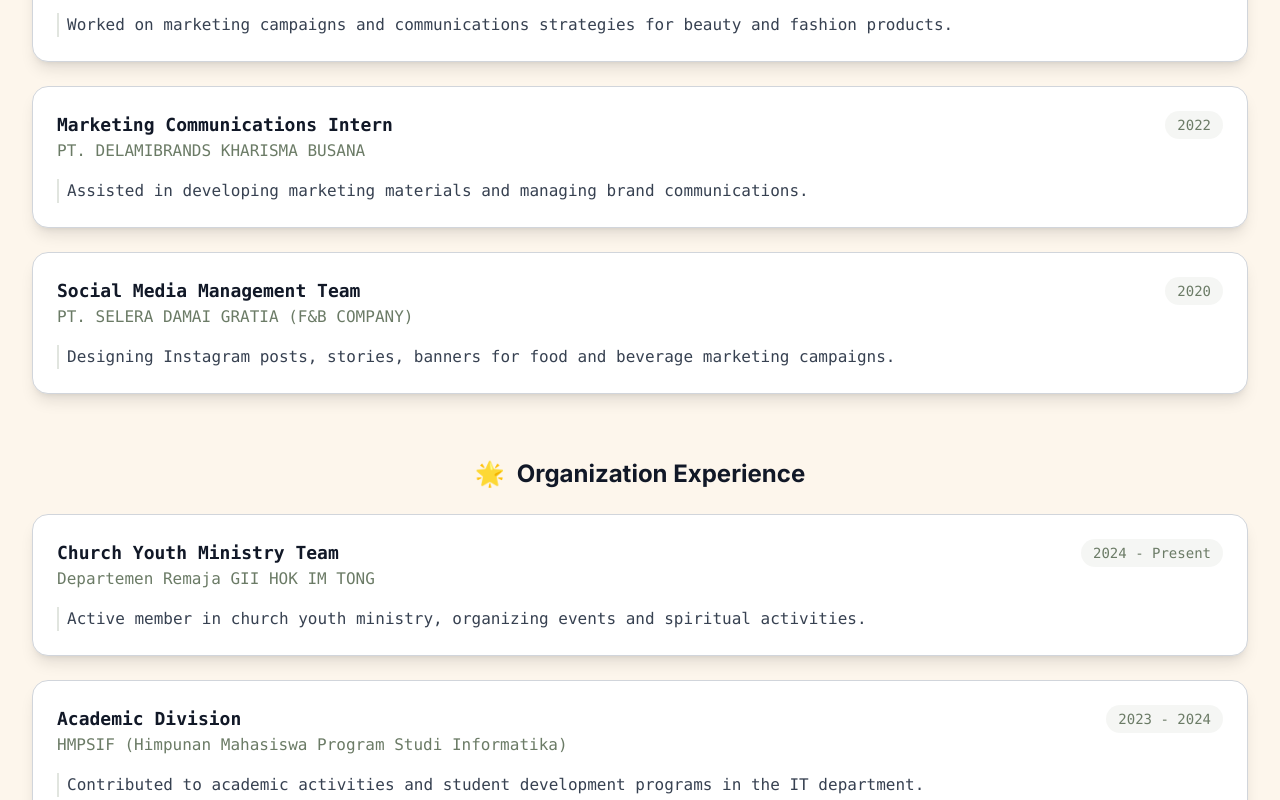
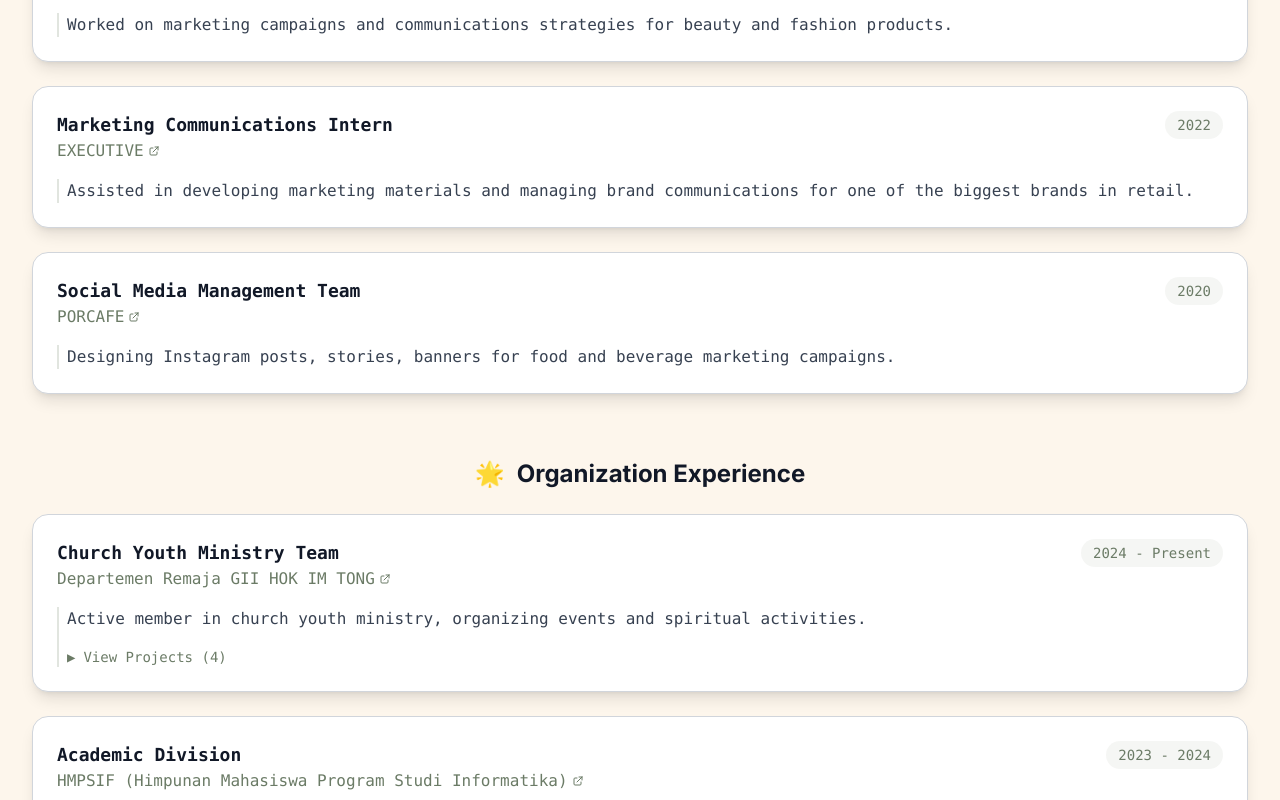
Before and after one commit to JasonAgung/portfolio-website, a Next.js app: page /experience in a window 1280 px wide. Shown: the part 380-1180 px from the top of the page. Built offline with nearby package versions, Linux system fonts and the light colour scheme.

Commit message:
vercel add projects to org

```diff
--- a/app/experience/ExperienceClient.tsx
+++ b/app/experience/ExperienceClient.tsx
@@ -5,6 +5,7 @@ import { useEffect, useState } from 'react';
 
 export default function ExperienceClient() {
   const [showContent, setShowContent] = useState(false);
+  const [expandedOrg, setExpandedOrg] = useState<number | null>(null);
 
   useEffect(() => {
     setShowContent(true);
@@ -13,18 +14,21 @@ export default function ExperienceClient() {
   const workExperience = [
     {
       company: 'GLAMIFY',
+      companyLink: 'https://www.instagram.com/glamify.id/',
       position: 'Marketing Communications Intern',
       year: '2023',
       description: 'Worked on marketing campaigns and communications strategies for beauty and fashion products.',
     },
     {
-      company: 'PT. DELAMIBRANDS KHARISMA BUSANA',
+      company: 'EXECUTIVE',
+      companyLink: 'https://www.instagram.com/id_executive/',
       position: 'Marketing Communications Intern',
       year: '2022',
-      description: 'Assisted in developing marketing materials and managing brand communications.',
+      description: 'Assisted in developing marketing materials and managing brand communications for one of the biggest brands in retail.',
     },
     {
-      company: 'PT. SELERA DAMAI GRATIA (F&B COMPANY)',
+      company: 'PORCAFE',
+      companyLink: 'https://www.instagram.com/porcafe.bandung/',
       position: 'Social Media Management Team',
       year: '2020',
       description: 'Designing Instagram posts, stories, banners for food and beverage marketing campaigns.',
@@ -34,15 +38,29 @@ export default function ExperienceClient() {
   const organizationExperience = [
     {
       organization: 'Departemen Remaja GII HOK IM TONG',
+      organizationLink: 'https://www.instagram.com/arisegeneration.gii/',
       position: 'Church Youth Ministry Team',
       period: '2024 - Present',
       description: 'Active member in church youth ministry, organizing events and spiritual activities.',
+      projects: [
+        { name: 'Resfeber 2023', role: 'Event Team', icon: '🎪' },
+        { name: 'Jingle Wave 2023', role: 'Event Team', icon: '🎄' },
+        { name: 'Arise Teens Camp 2024', role: 'Event Team', icon: '⛺' },
+        { name: 'Retrouvailles 2024', role: 'Event and Worship Team', icon: '🎵' },
+      ],
     },
     {
       organization: 'HMPSIF (Himpunan Mahasiswa Program Studi Informatika)',
+      organizationLink: 'https://www.instagram.com/hmpsif_unpar/',
       position: 'Academic Division',
       period: '2023 - 2024',
       description: 'Contributed to academic activities and student development programs in the IT department.',
+      projects: [
+        { name: 'I-CARE 2023', role: 'Vice Chief Executive', icon: '💼' },
+        { name: 'SIAP IF 2023', role: 'Vice Head of Event Team', icon: '🎯' },
+        { name: 'THORMATICS 2023', role: 'Head of External Communication', icon: '📢' },
+        { name: 'WOMTICS 2023', role: 'Head of Event Team', icon: '👥' },
+      ],
     },
   ];
 
@@ -77,9 +95,17 @@ export default function ExperienceClient() {
                           <h3 className="text-lg font-semibold text-gray-900 dark:text-white">
                             {job.position}
                           </h3>
-                          <p className="text-sage-600 dark:text-sage-400">
+                          <a
+                            href={job.companyLink}
+                            target="_blank"
+                            rel="noopener noreferrer"
+                            className="text-sage-600 dark:text-sage-400 hover:text-sage-700 dark:hover:text-sage-300 hover:underline transition-colors inline-flex items-center gap-1"
+                          >
                             {job.company}
-                          </p>
+                            <svg className="w-3 h-3" fill="none" stroke="currentColor" viewBox="0 0 24 24">
+                              <path strokeLinecap="round" strokeLinejoin="round" strokeWidth={2} d="M10 6H6a2 2 0 00-2 2v10a2 2 0 002 2h10a2 2 0 002-2v-4M14 4h6m0 0v6m0-6L10 14" />
+                            </svg>
+                          </a>
                         </div>
                         <span className="text-sm text-sage-600 dark:text-sage-400 bg-sage-400/10 dark:bg-sage-400/20 px-3 py-1 rounded-full">
                           {job.year}
@@ -109,13 +135,21 @@ export default function ExperienceClient() {
                   >
                     <div>
                       <div className="flex flex-col sm:flex-row sm:items-start sm:justify-between gap-2">
-                        <div>
+                        <div className="flex-1">
                           <h3 className="text-lg font-semibold text-gray-900 dark:text-white">
                             {org.position}
                           </h3>
-                          <p className="text-sage-600 dark:text-sage-400">
+                          <a
+                            href={org.organizationLink}
+                            target="_blank"
+                            rel="noopener noreferrer"
+                            className="text-sage-600 dark:text-sage-400 hover:text-sage-700 dark:hover:text-sage-300 hover:underline transition-colors inline-flex items-center gap-1"
+                          >
                             {org.organization}
-                          </p>
+                            <svg className="w-3 h-3" fill="none" stroke="currentColor" viewBox="0 0 24 24">
+                              <path strokeLinecap="round" strokeLinejoin="round" strokeWidth={2} d="M10 6H6a2 2 0 00-2 2v10a2 2 0 002 2h10a2 2 0 002-2v-4M14 4h6m0 0v6m0-6L10 14" />
+                            </svg>
+                          </a>
                         </div>
                         <span className="text-sm text-sage-600 dark:text-sage-400 bg-sage-400/10 dark:bg-sage-400/20 px-3 py-1 rounded-full">
                           {org.period}
@@ -125,6 +159,41 @@ export default function ExperienceClient() {
                         <p className="text-gray-700 dark:text-gray-300">
                           {org.description}
                         </p>
+
+                        {org.projects && (
+                          <div className="mt-4">
+                            <button
+                              onClick={() => setExpandedOrg(expandedOrg === index ? null : index)}
+                              className="flex items-center gap-2 text-sage-600 dark:text-sage-400 hover:text-sage-700 dark:hover:text-sage-300 transition-colors text-sm"
+                            >
+                              <span className={`transform transition-transform ${expandedOrg === index ? 'rotate-90' : ''}`}>
+                                ▶
+                              </span>
+                              View Projects ({org.projects.length})
+                            </button>
+
+                            {expandedOrg === index && (
+                              <div className="mt-3 space-y-2 animate-fadeIn">
+                                {org.projects.map((project, pIndex) => (
+                                  <div
+                                    key={pIndex}
+                                    className="flex items-start gap-3 p-3 bg-sage-50 dark:bg-sage-900/20 rounded-lg border border-sage-200 dark:border-sage-700/30"
+                                  >
+                                    <span className="text-2xl">{project.icon}</span>
+                                    <div className="flex-1">
+                                      <h4 className="text-sm font-semibold text-gray-900 dark:text-white">
+                                        {project.name}
+                                      </h4>
+                                      <p className="text-xs text-gray-600 dark:text-gray-400">
+                                        {project.role}
+                                      </p>
+                                    </div>
+                                  </div>
+                                ))}
+                              </div>
+                            )}
+                          </div>
+                        )}
                       </div>
                     </div>
                   </div>
--- a/app/globals.css
+++ b/app/globals.css
@@ -76,3 +76,18 @@
 .animate-matrix-fall {
   animation: matrix-fall linear infinite;
 }
+
+@keyframes fadeIn {
+  from {
+    opacity: 0;
+    transform: translateY(10px);
+  }
+  to {
+    opacity: 1;
+    transform: translateY(0);
+  }
+}
+
+.animate-fadeIn {
+  animation: fadeIn 0.3s ease-out;
+}
```
